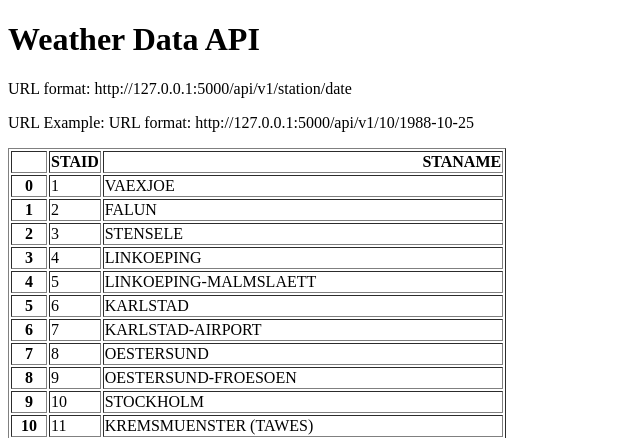
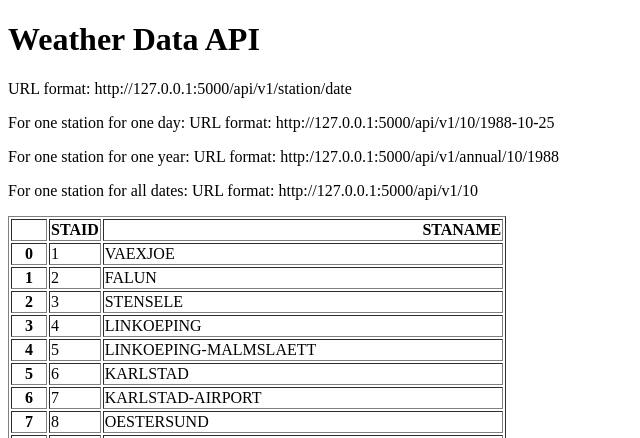
Before and after one commit to HermanGavrylov/Weather-Data-Analyser, a Flask app: page / in a window 1280 px wide. Shown: the top 438 px of the page, without its empty margins (0-640 px from the left). Run offline with Flask 3, Linux system fonts and the light colour scheme.

Commit message:
Add URL endpoint for yearly and data

```diff
--- a/main.py
+++ b/main.py
@@ -19,5 +19,20 @@ def about(station, date):
             "date": date,
             "temperature": temperature}
 
+@app.route("/api/v1/<station>")
+def all_data(station):
+    filename = ("data_small/TG_STAID" + str(station.zfill(6)) + ".txt")
+    df = pd.read_csv(filename, skiprows=20, parse_dates=["    DATE"])
+    result = df.to_dict(orient="records")
+    return result
+
+@app.route("/api/v1/annual/<station>/<year>")
+def annual(station, year):
+    filename = ("data_small/TG_STAID" + str(station.zfill(6)) + ".txt")
+    df = pd.read_csv(filename, skiprows=20)
+    df["    DATE"] = df["    DATE"].astype(str)
+    result = df[df["    DATE"].str.startswith(str(year))].to_dict(orient="records")
+    return result
+
 if __name__ == "__main__":
     app.run(debug=True)
--- a/templates/home.html
+++ b/templates/home.html
@@ -7,7 +7,9 @@
 <body>
 <h1>Weather Data API</h1>
 <p>URL format: http://127.0.0.1:5000/api/v1/station/date</p>
-<p>URL Example: URL format: http://127.0.0.1:5000/api/v1/10/1988-10-25</p>
+<p>For one station for one day: URL format: http://127.0.0.1:5000/api/v1/10/1988-10-25</p>
+<p>For one station for one year: URL format: http:/127.0.0.1:5000/api/v1/annual/10/1988</p>
+<p>For one station for all dates: URL format: http://127.0.0.1:5000/api/v1/10</p>
 <p>{{data|safe}}</p>
 </body>
 </html>
```
